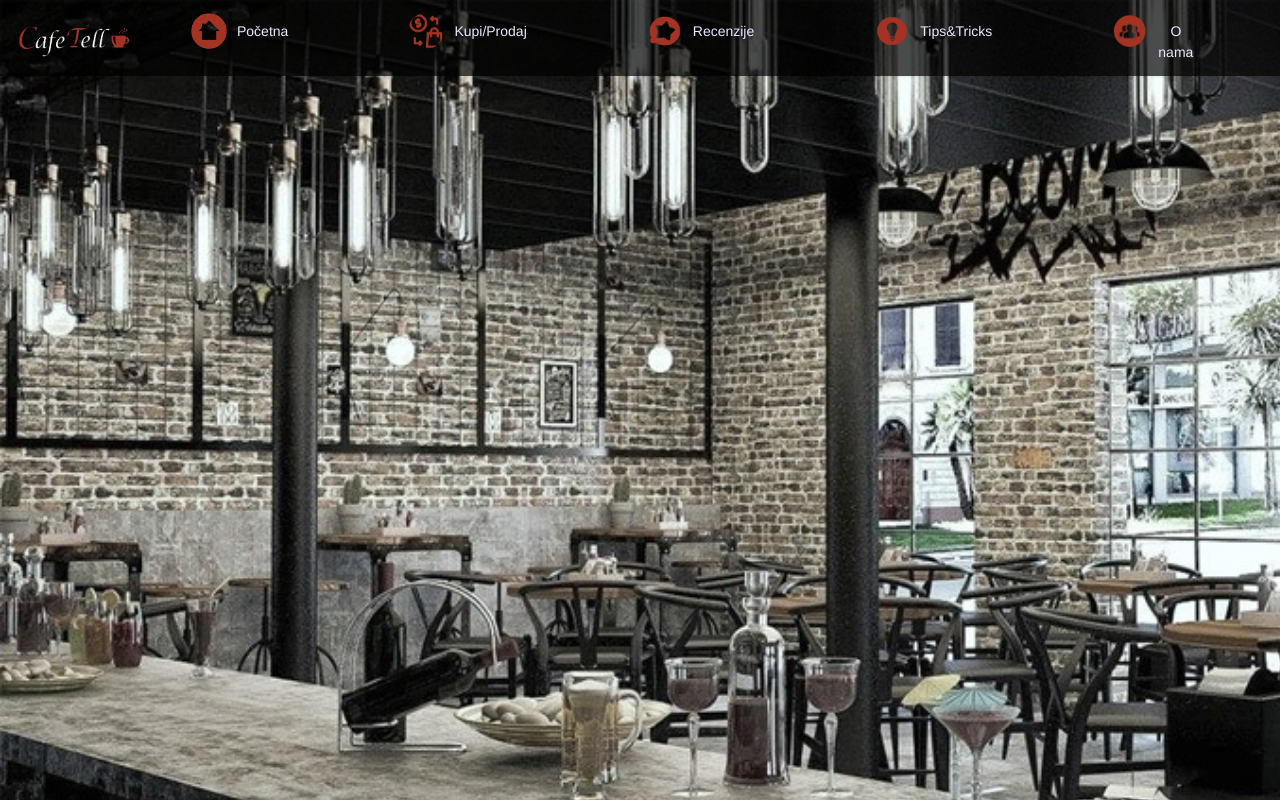
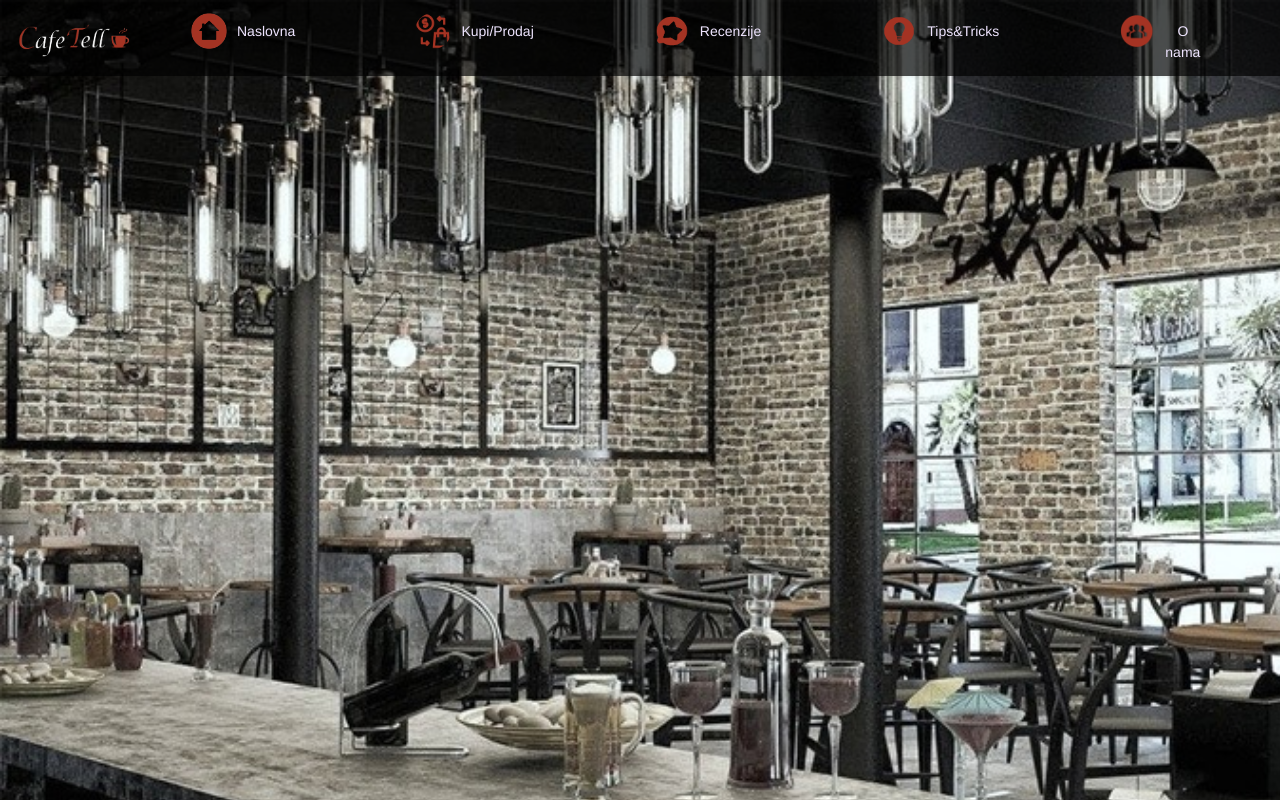
Before and after one commit to jantudjan99/PI-projekt, a Vue app: page /pocetna in a window 1280 px wide. Shown: the top 800 px of the page. Built offline with nearby package versions, Linux system fonts and the light colour scheme.

Commit message:
Promjena na pocetnoj

```diff
--- a/src/views/pocetna.vue
+++ b/src/views/pocetna.vue
@@ -12,7 +12,7 @@
       <div id="navbarCollapse" class="collapse navbar-collapse justify-content-start">
 
         <div class="navbar-nav">
-          <router-link to="/pocetna" class="razmakni active"><img class="ikone" src="assets/pocetna_.png"><i class="fa"></i><span class="tekst_ikone">Početna</span></router-link>
+          <router-link to="/pocetna" class="razmakni active"><img class="ikone" src="assets/pocetna_.png"><i class="fa"></i><span class="tekst_ikone">Naslovna</span></router-link>
           <router-link to="/kupi_prodaj" class="razmakni"><img class="ikone" src="assets/kupiprodaj_.png"><i class="fa"></i><span class="tekst_ikone">Kupi/Prodaj</span></router-link>
           <router-link to="/recenzije" class="razmakni"><img class="ikone" src="assets/recenzije_.png"><i class="fa"></i><span class="tekst_ikone">Recenzije</span></router-link>
           <router-link to="/tips_tricks" class="razmakni"><img class="ikone" src="assets/tips&tricks_.png"><i class="fa"></i><span class="tekst_ikone">Tips&Tricks</span></router-link>
```
